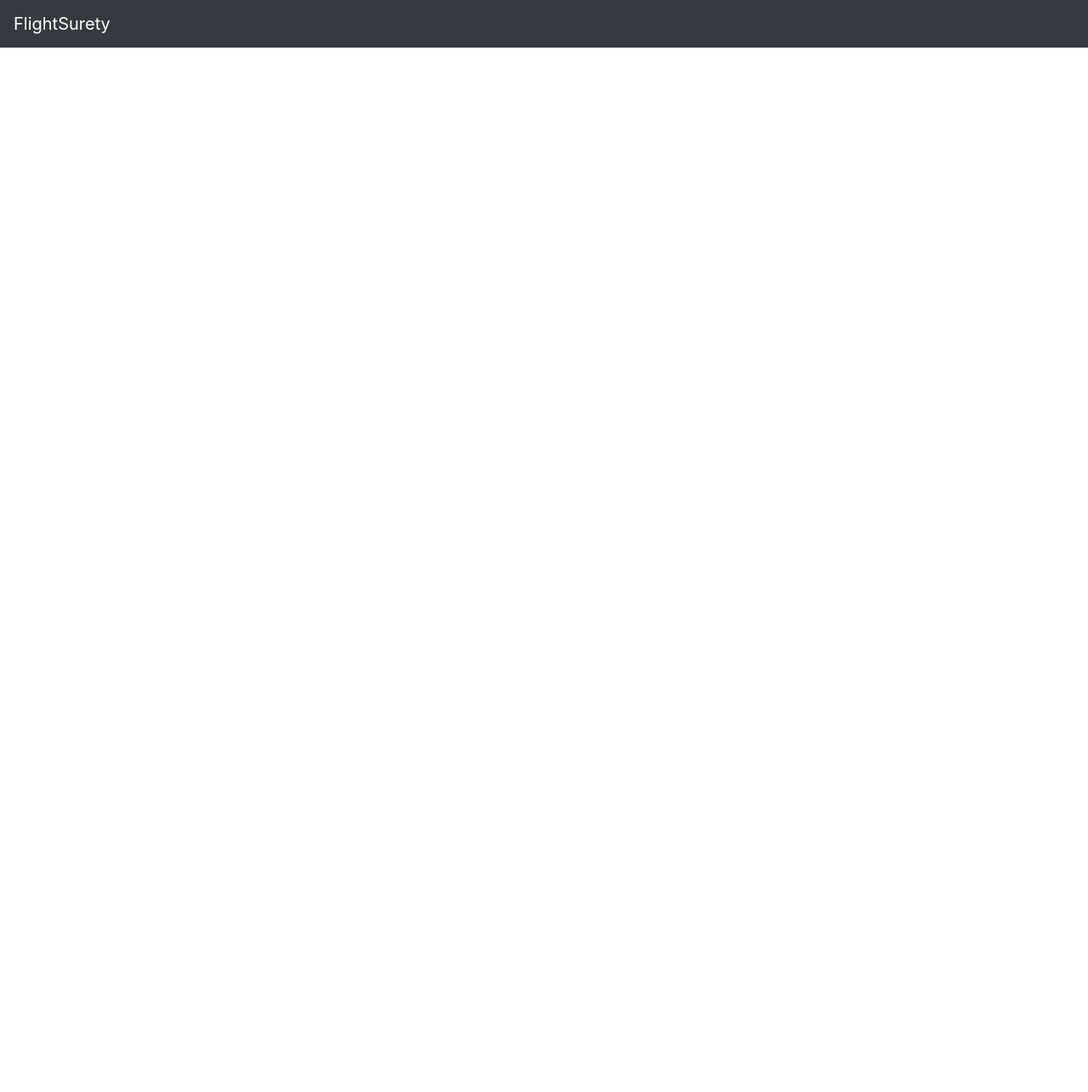
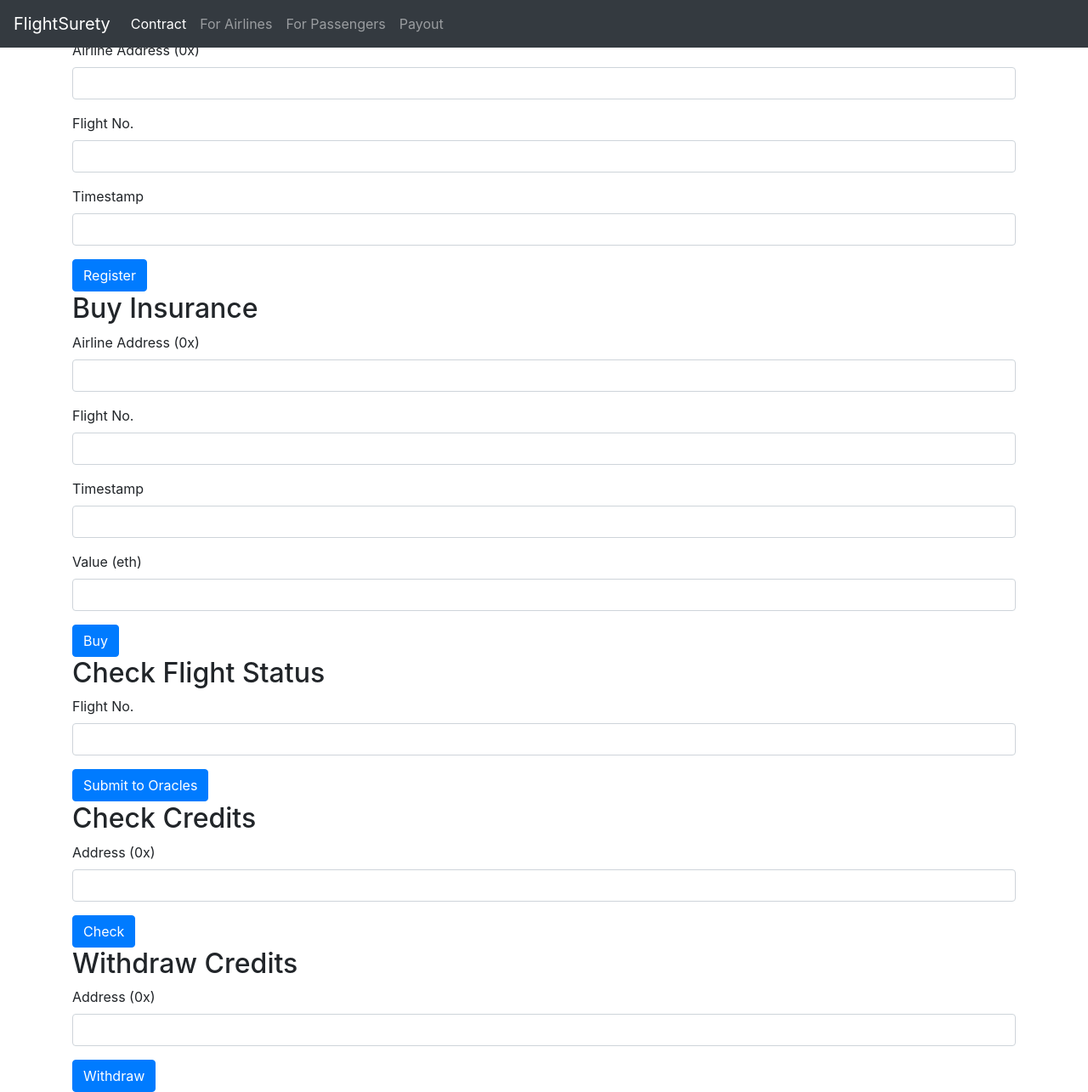
Before and after one commit to violetwee/Udacity_Blockchain_FlightSurety, a website: page src/dapp/index.html in a window 1280 px wide. Shown: the whole page at 85% size. Before the commit the page ends 800 px from the top, so only its background shows below. Drawn offline with nearby package versions, Linux system fonts and the light colour scheme.

Commit message:
Update UI
- add top nav
- toggle screens based on selected nav item
- add forms for each screen

```diff
--- a/migrations/2_deploy_contracts.js
+++ b/migrations/2_deploy_contracts.js
@@ -4,14 +4,14 @@ const fs = require('fs');
 
 module.exports = function (deployer) {
 
-    let firstAirline = "0xAE06496547bf8f635B4a8DbED9223Dc6C3f70719"; //'0xf17f52151EbEF6C7334FAD080c5704D77216b732';
+    let firstAirline = "0x9e20893d3AB31aC6206872a6d21DF7cc078690d2"; //'0xf17f52151EbEF6C7334FAD080c5704D77216b732';
     deployer.deploy(FlightSuretyData, firstAirline)
         .then(() => {
             return deployer.deploy(FlightSuretyApp, FlightSuretyData.address)
                 .then(() => {
                     let config = {
                         localhost: {
-                            url: 'http://localhost:7545',
+                            url: 'http://localhost:8545',
                             dataAddress: FlightSuretyData.address,
                             appAddress: FlightSuretyApp.address
                         }
--- a/src/dapp/flightsurety.css
+++ b/src/dapp/flightsurety.css
@@ -5,7 +5,7 @@ body {
 }
 
 .container {
-    margin-top: 400px;
+	/* margin-top: 400px; */
 	background-color: #000;
 	opacity: 0.9;
 	color: #fff;
@@ -26,7 +26,7 @@ section {
 
 .field {
 	font-weight: bold;
-    text-align: right;
+	text-align: left;
 }
 
 .field-value {
@@ -40,3 +40,11 @@ label.form {
 input {
 	margin-right: 30px;
 }
+
+.center {
+	position: absolute;
+	top: 50%;
+	left: 50%;
+	transform: translate(-50%, -50%);
+	margin: auto;
+}
--- a/src/dapp/index.html
+++ b/src/dapp/index.html
@@ -1,33 +1,173 @@
-<!doctype html>
+<!DOCTYPE html>
 <html lang="en">
-
 	<head>
-    <meta charset="utf-8">
-    <meta name="viewport" content="width=device-width, initial-scale=1, shrink-to-fit=no">
+		<meta charset="utf-8" />
+		<meta
+			name="viewport"
+			content="width=device-width, initial-scale=1, shrink-to-fit=no"
+		/>
 		<title>FlightSurety</title>
-    <link href="https://cdnjs.cloudflare.com/ajax/libs/twitter-bootstrap/4.1.1/css/bootstrap.min.css" rel="stylesheet">
-    <link rel="icon" type="image/x-icon" href="favicon.ico">
+		<link
+			href="https://cdnjs.cloudflare.com/ajax/libs/twitter-bootstrap/4.1.1/css/bootstrap.min.css"
+			rel="stylesheet"
+		/>
+		<link rel="icon" type="image/x-icon" href="favicon.ico" />
 	</head>
 
 	<body>
-
 		<nav class="navbar navbar-expand-md navbar-dark bg-dark fixed-top">
+			<!-- https://getbootstrap.com/docs/4.1/components/navbar/ -->
 			<a class="navbar-brand" href="#">FlightSurety</a>
-        <button class="navbar-toggler" type="button" data-toggle="collapse" data-target="#navbarsExampleDefault" aria-controls="navbarsExampleDefault"
-            aria-expanded="false" aria-label="Toggle navigation">
+			<button
+				class="navbar-toggler"
+				type="button"
+				data-toggle="collapse"
+				data-target="#navbarsExampleDefault"
+				aria-controls="navbarsExampleDefault"
+				aria-expanded="false"
+				aria-label="Toggle navigation"
+			>
 				<span class="navbar-toggler-icon"></span>
 			</button>
+			<div class="collapse navbar-collapse" id="navbarNav">
+				<ul class="navbar-nav">
+					<li class="nav-item active" id="contract">
+						<a class="nav-link" href="#"
+							>Contract <span class="sr-only">(current)</span></a
+						>
+					</li>
+					<li class="nav-item" id="airline">
+						<a class="nav-link" href="#">For Airlines</a>
+					</li>
+					<li class="nav-item" id="passenger">
+						<a class="nav-link" href="#">For Passengers</a>
+					</li>
+					<li class="nav-item" id="credits">
+						<a class="nav-link" href="#">Payout</a>
+					</li>
+				</ul>
+			</div>
 		</nav>
 
-    <main class="container">
+		<div
+			class="container center"
+			id="contract-container"
+			style="display: block"
+		>
+			<div class="row">
+				<div class="col-12">
+					<div id="display-wrapper"></div>
+				</div>
+			</div>
+		</div>
 
-        <div id="display-wrapper" class="top-20">
+		<div class="container center" id="airline-container" style="display: block">
+			<div class="row">
+				<div class="col-12">
+					<h2>Register Flight</h2>
+					<form>
+						<div class="form-group">
+							<label class="form">Airline Address (0x)</label>
+							<input type="text" class="form-control" id="rf-airline-address" />
 						</div>
+						<div class="form-group">
+							<label class="form">Flight No.</label>
+							<input type="text" class="form-control" id="rf-flight-no" />
+						</div>
+						<div class="form-group">
+							<label class="form">Timestamp</label>
+							<input type="text" class="form-control" id="rf-timestamp" />
+						</div>
+						<btn class="btn btn-primary top-20" id="register-flight"
+							>Register</btn
+						>
+					</form>
+				</div>
+			</div>
+		</div>
+
+		<div
+			class="container center"
+			id="passenger-container"
+			style="display: block"
+		>
+			<div class="row">
+				<div class="col-12">
+					<div id="display-wrapper"></div>
+				</div>
+			</div>
+			<div class="row">
+				<div class="col-12">
+					<h2>Buy Insurance</h2>
+					<form>
+						<div class="form-group">
+							<label class="form">Airline Address (0x)</label>
+							<input type="text" class="form-control" id="bi-airline-address" />
+						</div>
+						<div class="form-group">
+							<label class="form">Flight No.</label>
+							<input type="text" class="form-control" id="bi-flight-no" />
+						</div>
+						<div class="form-group">
+							<label class="form">Timestamp</label>
+							<input type="text" class="form-control" id="bi-timestamp" />
+						</div>
+						<div class="form-group">
+							<label class="form">Value (eth)</label>
+							<input type="text" class="form-control" id="bi-eth" />
+						</div>
+						<btn class="btn btn-primary" id="buy-insurance">Buy</btn>
+					</form>
+				</div>
+			</div>
+
 			<div class="row top-20">
-            <label class="form">Flight</label> <input type="text" id="flight-number"> <btn class="btn btn-primary" id="submit-oracle">Submit to Oracles</btn>
+				<div class="col-12">
+					<h2>Check Flight Status</h2>
+					<form>
+						<div class="form-group">
+							<label class="form">Flight No.</label>
+							<input type="text" class="form-control" id="cfs-flight-no" />
 						</div>
-    </main>
+						<btn class="btn btn-primary" id="submit-oracle"
+							>Submit to Oracles</btn
+						>
+					</form>
+				</div>
+			</div>
+		</div>
 
+		<div class="container center" id="credits-container" style="display: block">
+			<div class="row">
+				<div class="col-12">
+					<div id="display-wrapper"></div>
+				</div>
+			</div>
+			<div class="row">
+				<div class="col-12">
+					<h2>Check Credits</h2>
+					<form>
+						<div class="form-group">
+							<label class="form">Address (0x)</label>
+							<input type="text" class="form-control" id="cd-address" />
+						</div>
+						<btn class="btn btn-primary" id="check-credits">Check</btn>
+					</form>
+				</div>
+			</div>
+
+			<div class="row top-20">
+				<div class="col-12">
+					<h2>Withdraw Credits</h2>
+					<form>
+						<div class="form-group">
+							<label class="form">Address (0x)</label>
+							<input type="text" class="form-control" id="cdw-address" />
+						</div>
+						<btn class="btn btn-primary" id="withdraw-credits">Withdraw</btn>
+					</form>
+				</div>
+			</div>
+		</div>
 	</body>
-
 </html>
--- a/truffle.js
+++ b/truffle.js
@@ -10,7 +10,7 @@ module.exports = {
       // network_id: '*',
       // gas: 4600000,
       host: '127.0.0.1',
-      port: 7545,
+      port: 8545,
       network_id: '*',
       gas: 4600000,
       // confirmations: 0,
```
Also changed, not shown: src/dapp/index.js (+50 -7 lines), README.md, 1 other file. Lines whose indentation alone changed are shown as unchanged.
